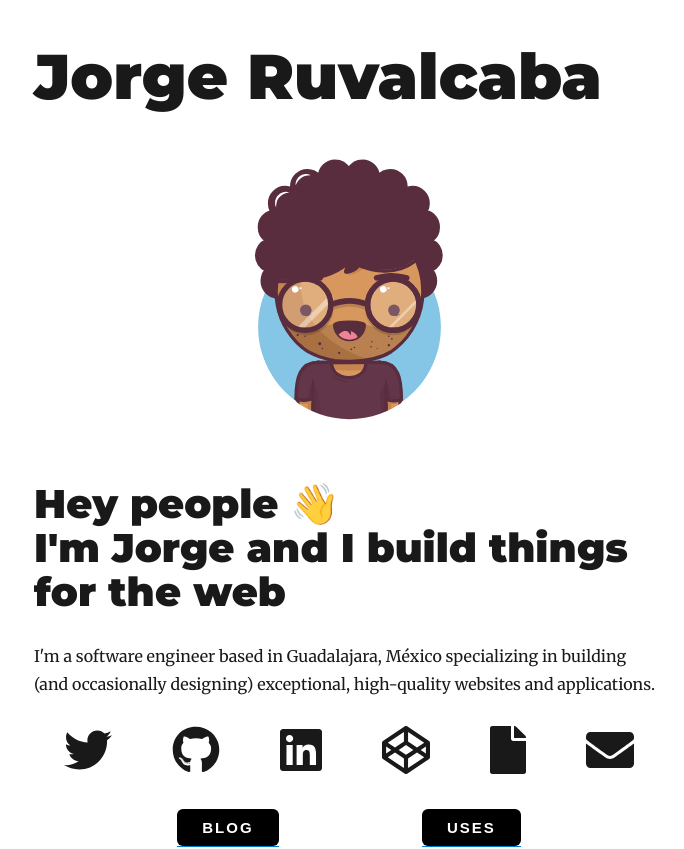
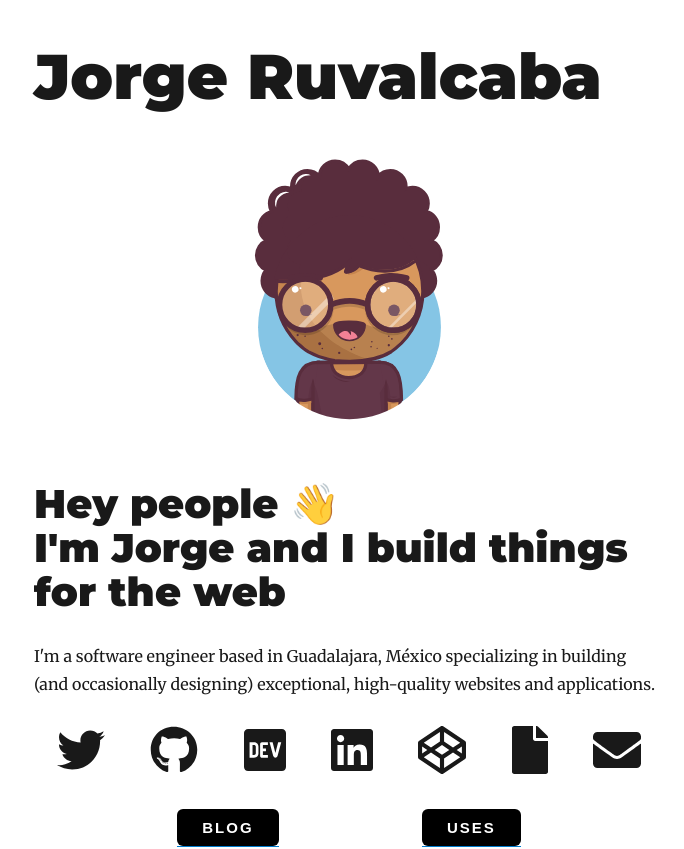
Before and after one commit to jorgeruvalcaba/personal-site-v2, a Gatsby site: page / in a window 1280 px wide. Shown: the top 849 px of the page, without its empty margins (291-975 px from the left). Built offline with nearby package versions, Linux system fonts and the light colour scheme; Gatsby itself is replaced by a stand-in of ours; some packages are replaced by stand-ins of ours.

Commit message:
Adding dev.to link to the home page

```diff
--- a/src/pages/index.js
+++ b/src/pages/index.js
@@ -8,6 +8,7 @@ import {
   faLinkedin,
   faTwitter,
   faCodepen,
+  faDev,
 } from "@fortawesome/free-brands-svg-icons"
 
 import Layout from "../components/layout"
@@ -30,63 +31,54 @@ const ImageWrapper = styled.div`
   align-items: center;
   justify-content: space-around;
 
-  .twitter {
+  .icon {
     transition: transform 1s;
 
     &:hover {
-      color: #00acee;
       cursor: pointer;
       transform: scale(1.5);
     }
-  }
 
-  .github {
-    transition: transform 1s;
-
+    &.twitter {
       &:hover {
-      color: #24292e;
-      cursor: pointer;
-      transform: scale(1.5);
+        color: #00acee;
       }
     }
 
-  .linkedin {
-    transition: transform 1s;
-
+    &.github {
       &:hover {
-      color: #0e76a8;
-      cursor: pointer;
-      transform: scale(1.5);
+        color: #24292e;
       }
     }
 
-  .codepen {
-    transition: transform 1s;
-
+    &.dev {
       &:hover {
         color: black;
-      cursor: pointer;
-      transform: scale(1.5);
       }
     }
 
-  .file {
-    transition: transform 1s;
-
-    :hover {
-      color: red;
-      cursor: pointer;
-      transform: scale(1.5);
+    &.linkedin {
+      &:hover {
+        color: #0e76a8;
       }
     }
 
-  .envelope {
-    transition: transform 1s;
+    &.codepen {
+      &:hover {
+        color: black;
+      }
+    }
 
-    :hover {
+    &.file {
+      &:hover {
+        color: red;
+      }
+    }
+
+    &.envelope {
+      &:hover {
         color: orange;
-      cursor: pointer;
-      transform: scale(1.5);
+      }
     }
   }
 `
@@ -164,19 +156,25 @@ class IndexPage extends React.Component {
         </p>
         <ImageWrapper>
           <FontAwesomeIcon
-            className="twitter"
+            className="icon twitter"
             onClick={() => window.open("https://twitter.com/jorgearuv")}
             icon={faTwitter}
             size="3x"
           />
           <FontAwesomeIcon
-            className="github"
+            className="icon github"
             onClick={() => window.open("https://github.com/jorgeruvalcaba/")}
             icon={faGithub}
             size="3x"
           />
           <FontAwesomeIcon
-            className="linkedin"
+            className="icon dev"
+            onClick={() => window.open("https://dev.to/jorgearuv")}
+            icon={faDev}
+            size="3x"
+          />
+          <FontAwesomeIcon
+            className="icon linkedin"
             onClick={() =>
               window.open("https://www.linkedin.com/in/jorge-ruvalcaba/")
             }
@@ -184,13 +182,13 @@ class IndexPage extends React.Component {
             size="3x"
           />
           <FontAwesomeIcon
-            className="codepen"
+            className="icon codepen"
             onClick={() => window.open("https://codepen.io/jorgeruvalcaba/")}
             icon={faCodepen}
             size="3x"
           />
           <FontAwesomeIcon
-            className="file"
+            className="icon file"
             onClick={() =>
               window.open(
                 "https://docs.google.com/document/d/1MKQlO8Qxp9bOJA69b9E5XA0ZZ3d6ZqQnoO1ybBEW8Fk/edit?usp=sharing"
@@ -200,7 +198,7 @@ class IndexPage extends React.Component {
             size="3x"
           />
           <FontAwesomeIcon
-            className="envelope"
+            className="icon envelope"
             onClick={() =>
               (window.location = "mailto:jorgeruvalcabav@gmail.com")
             }
```
Lines whose indentation alone changed are shown as unchanged.
